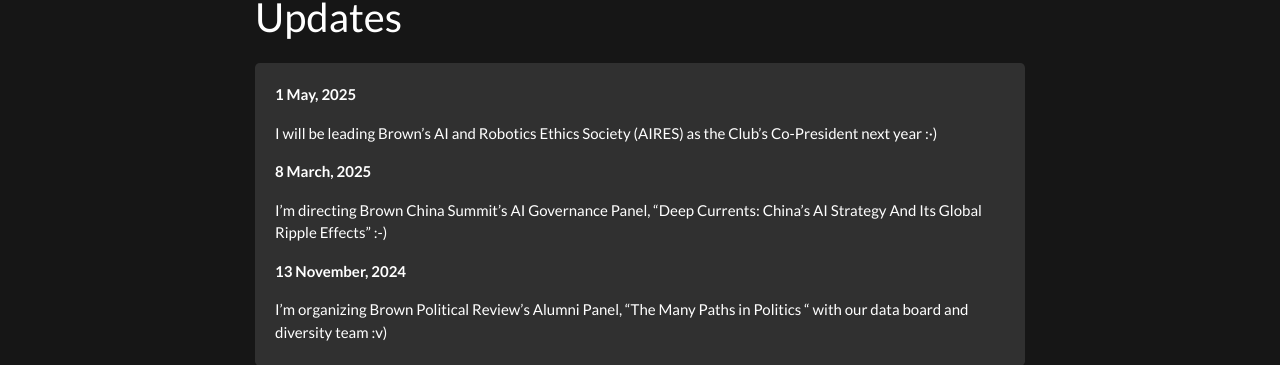
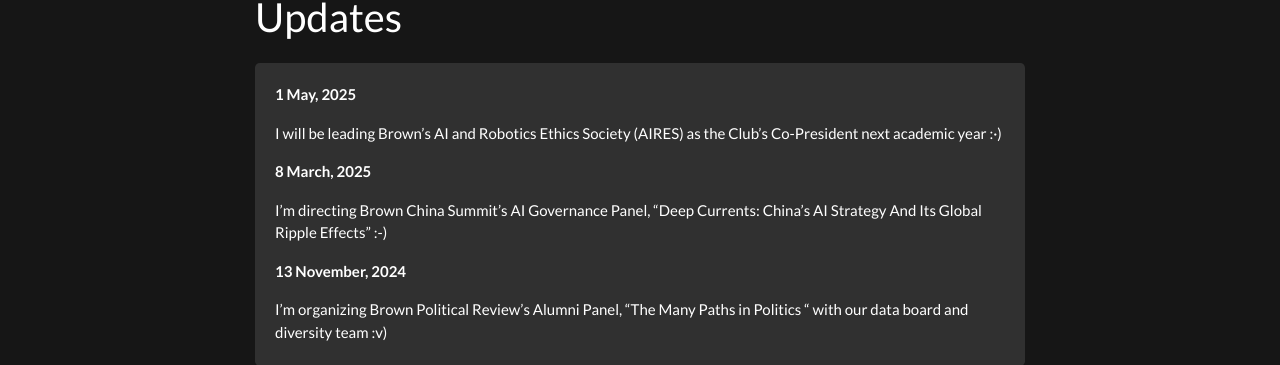
Before and after one commit to jiayiw005/jiayiw005.github.io, a Jekyll site: the page built from _pages/updates.md, in a window 1280 px wide. Shown: the part 103-468 px from the top of the page. Built offline with Jekyll 4.4.1, drawn with Linux system fonts in a browser that asks for light colours; nearby versions of some CDN libraries; a style sheet for code colours, icons or effects is not loaded.

Commit message:
updates?

```diff
--- a/_data/news.yml
+++ b/_data/news.yml
@@ -1,5 +1,5 @@
 - date: 1 May, 2025
-  headline: "I will be leading Brown's AI and Robotics Ethics Society (AIRES) as the Club's Co-President next year :·)"
+  headline: "I will be leading Brown's AI and Robotics Ethics Society (AIRES) as the Club's Co-President next academic year :·)"
 
 - date: 8 March, 2025
   headline: "I'm directing Brown China Summit's AI Governance Panel, \"Deep Currents: China's AI Strategy And Its Global Ripple Effects\" :-)"
```
